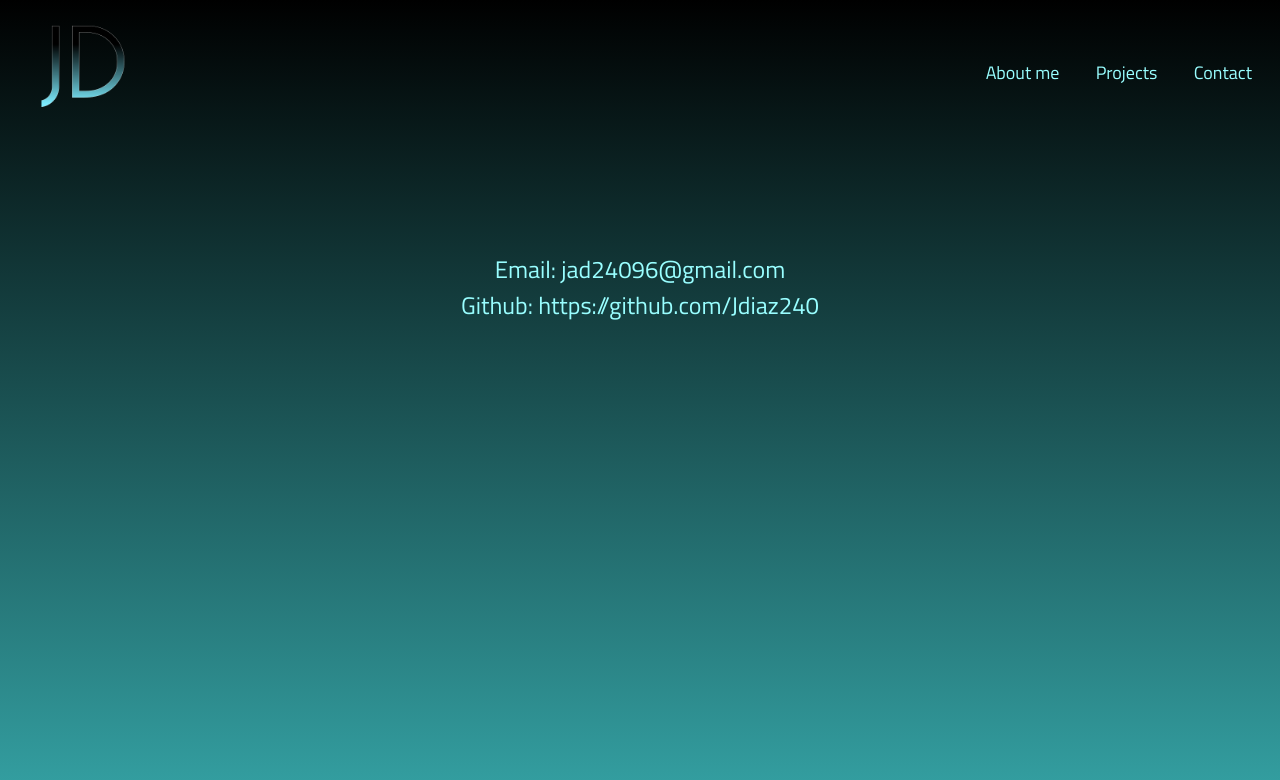
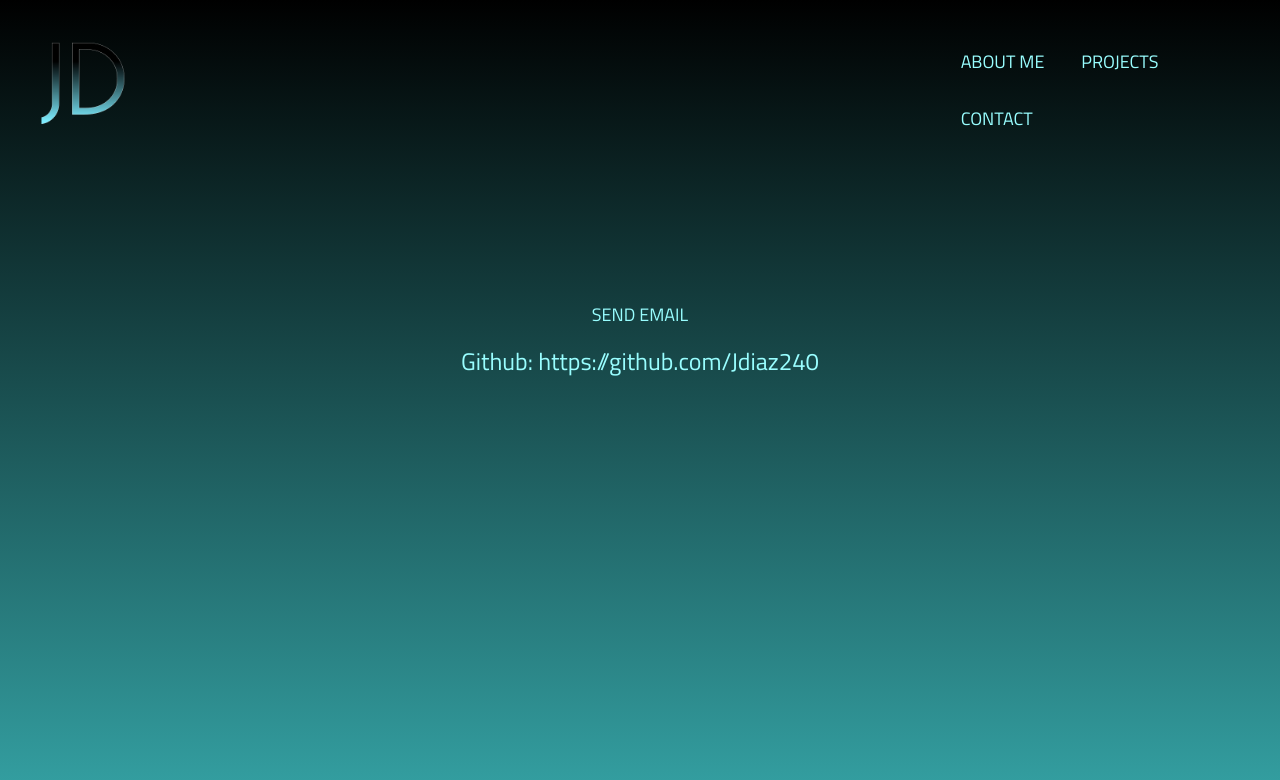
Before and after one commit to Jdiaz240/portfolio, a React (Create React App) app: page /contact in a window 1280 px wide. Shown: the top 780 px of the page. Built offline with nearby package versions, Linux system fonts and the light colour scheme.

Commit message:
minor css changes to contact page adding mailto for email link.

```diff
--- a/src/App.css
+++ b/src/App.css
@@ -84,8 +84,6 @@ li {
 #header {
   display: inline-flex;
   align-items: center;
-  /* background-color: rgba(0,0,0,1); */
-  /* border-bottom: #99FEFF solid 1px; */
   color: #99FEFF;
   padding: 1% 0% 0 2%;
   position: static;
@@ -104,7 +102,7 @@ max-width: 100px;
 
 /* container for buttons */
 nav {
-  margin-left: 65%;
+  margin-left: 63%;
   width: 50%;
   padding: 1%;
 }
--- a/src/components/Header.js
+++ b/src/components/Header.js
@@ -5,9 +5,9 @@ export default function Header() {
         <header id='header'>
                 <a href='/'><img id='plate'src={Icon} alt='Joshua Diaz' ></img></a>
             <nav>
-                <a href='/about'><button className='navButton'>About me</button></a>
-                <a href='/projects'><button className='navButton'>Projects</button></a>
-                <a href='/contact'><button className='navButton'>Contact</button></a>
+                <a href='/about'><button className='navButton'>ABOUT ME</button></a>
+                <a href='/projects'><button className='navButton'>PROJECTS</button></a>
+                <a href='/contact'><button className='navButton'>CONTACT</button></a>
             </nav>
         </header>
     )
--- a/src/pages/Contact/Contact.js
+++ b/src/pages/Contact/Contact.js
@@ -7,7 +7,7 @@ export default function Contact() {
     <>
     <Header/>
     <p id='contact'>
-      Email: jad24096@gmail.com<br/>
+    <a href="mailto:jad24096@gmail.com"><button className='navButton'>SEND EMAIL</button></a><br/>
       Github: https://github.com/Jdiaz240<br/>
     </p>
     </>
```
Also changed, not shown: src/components/Footer.js (deleted, +0 -13 lines).
